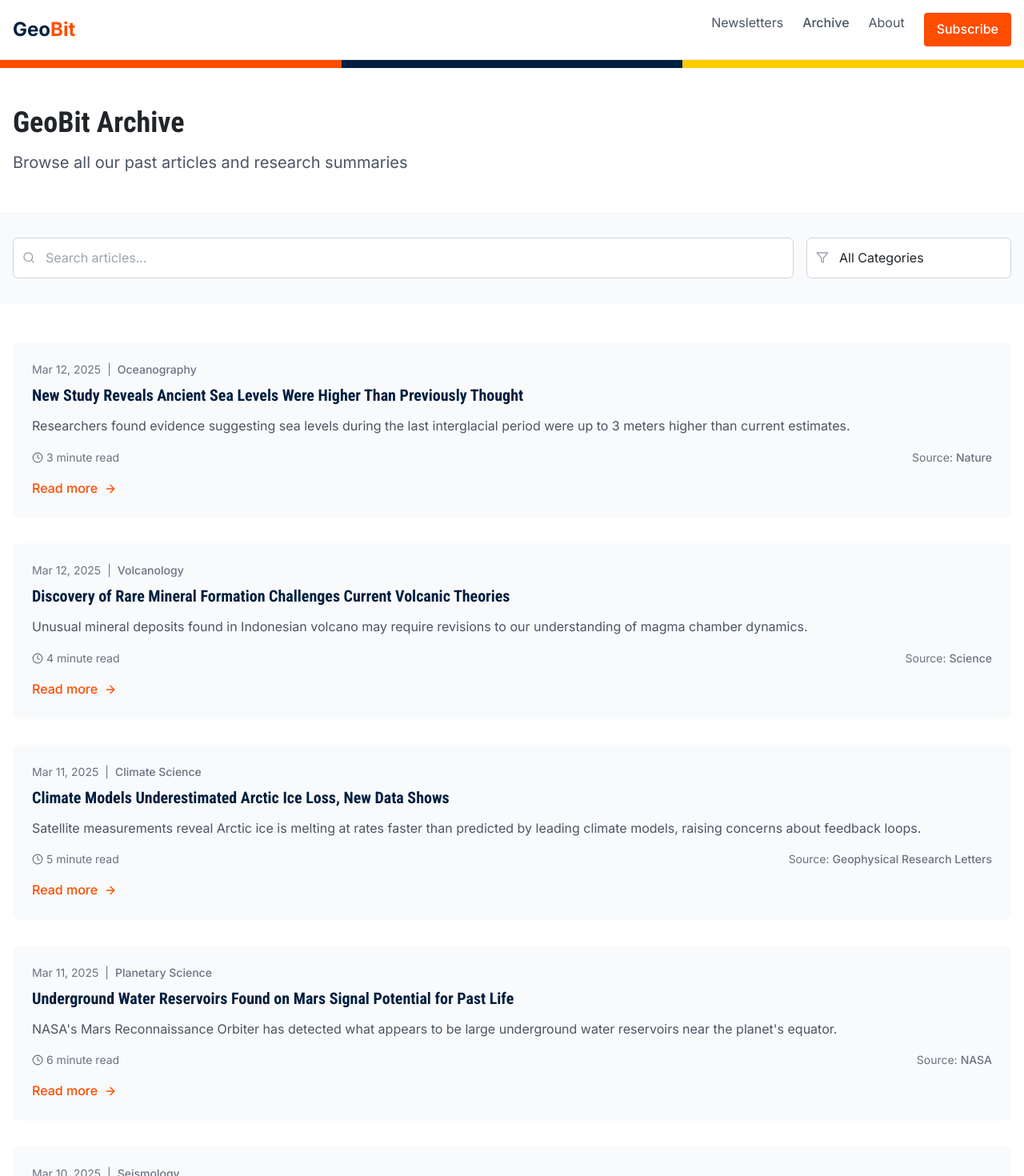
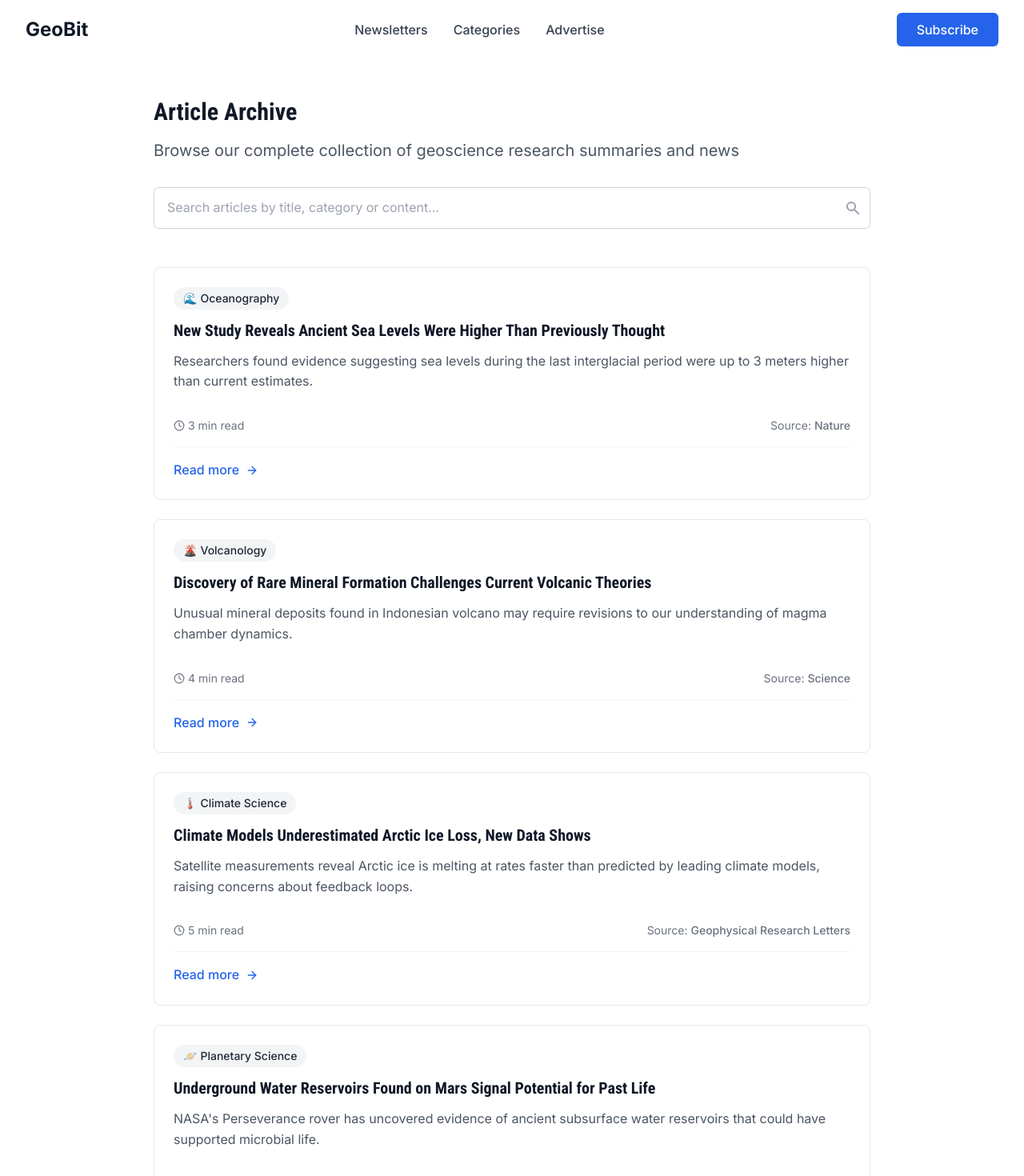
Before and after one commit to szilarddenes/geobit, a Next.js app: page /archive in a window 1280 px wide. Shown: the top 1470 px of the page at 80% size. Built offline with nearby package versions, Linux system fonts and the light colour scheme.

Commit message:
Update archive page to match TLDR.tech style

```diff
--- a/src/pages/archive.js
+++ b/src/pages/archive.js
@@ -1,20 +1,19 @@
 import { useState } from 'react';
-import Head from 'next/head';
-import Link from 'next/link';
-import { FiSearch, FiFilter, FiClock, FiArrowRight } from 'react-icons/fi';
+import Layout from '@/components/layout/Layout';
+import ArticleCard from '@/components/newsletter/ArticleCard';
+import SubscriptionForm from '@/components/newsletter/SubscriptionForm';
 
 export default function Archive() {
   const [searchTerm, setSearchTerm] = useState('');
-  const [categoryFilter, setCategoryFilter] = useState('');
 
-  // Sample archive data - would come from your database in production
-  const articles = [
+  // Sample archive of geoscience articles
+  const allArticles = [
     {
       id: 1,
       title: "New Study Reveals Ancient Sea Levels Were Higher Than Previously Thought",
       category: "Oceanography",
       date: "Mar 12, 2025",
-      readTime: "3 minute read",
+      readTime: "3 min read",
       summary: "Researchers found evidence suggesting sea levels during the last interglacial period were up to 3 meters higher than current estimates.",
       source: "Nature",
     },
@@ -23,7 +22,7 @@ export default function Archive() {
       title: "Discovery of Rare Mineral Formation Challenges Current Volcanic Theories",
       category: "Volcanology",
       date: "Mar 12, 2025",
-      readTime: "4 minute read",
+      readTime: "4 min read",
       summary: "Unusual mineral deposits found in Indonesian volcano may require revisions to our understanding of magma chamber dynamics.",
       source: "Science",
     },
@@ -32,7 +31,7 @@ export default function Archive() {
       title: "Climate Models Underestimated Arctic Ice Loss, New Data Shows",
       category: "Climate Science",
       date: "Mar 11, 2025",
-      readTime: "5 minute read",
+      readTime: "5 min read",
       summary: "Satellite measurements reveal Arctic ice is melting at rates faster than predicted by leading climate models, raising concerns about feedback loops.",
       source: "Geophysical Research Letters",
     },
@@ -41,8 +40,8 @@ export default function Archive() {
       title: "Underground Water Reservoirs Found on Mars Signal Potential for Past Life",
       category: "Planetary Science",
       date: "Mar 11, 2025",
-      readTime: "6 minute read",
-      summary: "NASA's Mars Reconnaissance Orbiter has detected what appears to be large underground water reservoirs near the planet's equator.",
+      readTime: "6 min read",
+      summary: "NASA's Perseverance rover has uncovered evidence of ancient subsurface water reservoirs that could have supported microbial life.",
       source: "NASA",
     },
     {
@@ -50,8 +49,8 @@ export default function Archive() {
       title: "Advanced Seismic Monitoring Tool Shows Promise for Earthquake Prediction",
       category: "Seismology",
       date: "Mar 10, 2025",
-      readTime: "4 minute read",
-      summary: "A new machine learning algorithm can detect subtle patterns in seismic data that may precede major earthquake events.",
+      readTime: "4 min read",
+      summary: "A new AI-powered seismic monitoring system can detect subtle foreshocks with greater accuracy, potentially providing earlier warnings.",
       source: "USGS",
     },
     {
@@ -59,8 +58,8 @@ export default function Archive() {
       title: "Machine Learning Helps Identify New Mineral Deposits in Remote Locations",
       category: "Economic Geology",
       date: "Mar 10, 2025",
-      readTime: "3 minute read",
-      summary: "AI tools are revolutionizing mineral exploration by analyzing satellite imagery and geological data to pinpoint promising exploration sites.",
+      readTime: "3 min read",
+      summary: "Geologists are using machine learning algorithms to identify promising mineral deposits in regions that were previously difficult to survey.",
       source: "Mining Journal",
     },
     {
@@ -68,230 +67,94 @@ export default function Archive() {
       title: "Earth's Magnetic Field Reversal Could Happen Sooner Than Expected",
       category: "Geomagnetism",
       date: "Mar 9, 2025",
-      readTime: "5 minute read",
-      summary: "Recent measurements of Earth's magnetic field suggest the current weakening may be accelerating, potentially leading to a pole reversal within several centuries.",
+      readTime: "5 min read",
+      summary: "New measurements of Earth's magnetic field suggest that a polarity reversal might occur within the next few thousand years, not tens of thousands.",
       source: "Eos",
     },
     {
       id: 8,
-      title: "Paleontologists Discover New Dinosaur Species in Montana Badlands",
-      category: "Paleontology",
-      date: "Mar 8, 2025",
-      readTime: "4 minute read",
-      summary: "A previously unknown species of duck-billed dinosaur has been uncovered, providing new insights into dinosaur diversity in North America.",
-      source: "Journal of Vertebrate Paleontology",
+      title: "Novel Technique Improves Groundwater Contamination Detection",
+      category: "Hydrology",
+      date: "Mar 9, 2025",
+      readTime: "3 min read",
+      summary: "A new spectroscopic method can detect trace contaminants in groundwater at much lower concentrations than previous techniques allowed.",
+      source: "Environmental Science & Technology",
     }
   ];
 
-  // Get unique categories for the filter
-  const categories = [...new Set(articles.map(article => article.category))];
-
-  // Filter articles based on search term and category
-  const filteredArticles = articles.filter(article => {
-    return (
-      (searchTerm === '' ||
-        article.title.toLowerCase().includes(searchTerm.toLowerCase()) ||
-        article.summary?.toLowerCase().includes(searchTerm.toLowerCase())) &&
-      (categoryFilter === '' || article.category === categoryFilter)
-    );
-  });
+  // Filter articles based on search term
+  const filteredArticles = allArticles.filter(article =>
+    article.title.toLowerCase().includes(searchTerm.toLowerCase()) ||
+    article.category.toLowerCase().includes(searchTerm.toLowerCase()) ||
+    article.summary.toLowerCase().includes(searchTerm.toLowerCase())
+  );
 
   return (
-    <div className="min-h-screen bg-white">
-      <Head>
-        <title>Archive | GeoBit</title>
-        <meta name="description" content="Browse archived articles from GeoBit, the TLDR-style newsletter for geoscientists." />
-        <link rel="icon" href="/favicon.ico" />
-      </Head>
+    <Layout
+      title="Archive - GeoBit"
+      description="Browse our archive of geoscience research summaries and news"
+    >
+      <div className="container mx-auto px-4 py-12">
+        <header className="max-w-4xl mx-auto mb-12">
+          <h1 className="text-3xl font-bold text-gray-900 mb-4">
+            Article Archive
+          </h1>
+          <p className="text-xl text-gray-600 mb-8">
+            Browse our complete collection of geoscience research summaries and news
+          </p>
 
-      {/* Header/Navigation */}
-      <header className="bg-white border-b border-gray-200">
-        <div className="container mx-auto px-4 py-4">
-          <div className="flex justify-between items-center">
-            <Link href="/" className="text-2xl font-bold">
-              <span className="text-[#001F3F]">Geo<span className="text-[#FF4D00]">Bit</span></span>
-            </Link>
-            <nav className="hidden md:flex space-x-6">
-              <Link href="/newsletters" className="text-gray-600 hover:text-gray-900">Newsletters</Link>
-              <Link href="/archive" className="text-gray-600 hover:text-gray-900 font-medium">Archive</Link>
-              <Link href="/about" className="text-gray-600 hover:text-gray-900">About</Link>
-              <Link href="/subscribe" className="bg-[#FF4D00] text-white px-4 py-2 rounded font-medium hover:bg-[#E64500]">Subscribe</Link>
-            </nav>
-          </div>
-        </div>
-      </header>
-
-      {/* Section divider - TLDR.tech style */}
-      <div className="section-divider w-full"></div>
-
-      {/* Page Header */}
-      <section className="py-12 bg-white">
-        <div className="container mx-auto px-4">
-          <h1 className="text-3xl md:text-4xl font-bold mb-4">
-            GeoBit Archive
-          </h1>
-          <p className="text-xl text-gray-600 max-w-3xl">
-            Browse all our past articles and research summaries
-          </p>
-        </div>
-      </section>
-
-      {/* Search and Filters */}
-      <section className="py-8 bg-gray-50">
-        <div className="container mx-auto px-4">
-          <div className="flex flex-col md:flex-row gap-4">
-            <div className="relative flex-grow">
-              <div className="absolute inset-y-0 left-0 pl-3 flex items-center pointer-events-none">
-                <FiSearch className="text-gray-400" />
-              </div>
+          {/* Search bar */}
+          <div className="mb-8">
+            <div className="relative">
               <input
                 type="text"
-                placeholder="Search articles..."
-                className="w-full pl-10 pr-4 py-3 border border-gray-300 rounded-md focus:ring-2 focus:ring-[#FF4D00] focus:border-[#FF4D00]"
+                className="w-full px-4 py-3 border border-gray-300 rounded-md focus:ring-2 focus:ring-blue-500 focus:border-blue-500"
+                placeholder="Search articles by title, category or content..."
                 value={searchTerm}
                 onChange={(e) => setSearchTerm(e.target.value)}
               />
-            </div>
-
-            <div className="relative md:w-64">
-              <div className="absolute inset-y-0 left-0 pl-3 flex items-center pointer-events-none">
-                <FiFilter className="text-gray-400" />
+              <div className="absolute inset-y-0 right-0 pr-3 flex items-center pointer-events-none">
+                <svg className="h-5 w-5 text-gray-400" xmlns="http://www.w3.org/2000/svg" viewBox="0 0 20 20" fill="currentColor" aria-hidden="true">
+                  <path fillRule="evenodd" d="M8 4a4 4 0 100 8 4 4 0 000-8zM2 8a6 6 0 1110.89 3.476l4.817 4.817a1 1 0 01-1.414 1.414l-4.816-4.816A6 6 0 012 8z" clipRule="evenodd" />
+                </svg>
               </div>
-              <select
-                className="w-full pl-10 pr-4 py-3 border border-gray-300 rounded-md focus:ring-2 focus:ring-[#FF4D00] focus:border-[#FF4D00] appearance-none bg-white"
-                value={categoryFilter}
-                onChange={(e) => setCategoryFilter(e.target.value)}
-              >
-                <option value="">All Categories</option>
-                {categories.map((category) => (
-                  <option key={category} value={category}>
-                    {category}
-                  </option>
-                ))}
-              </select>
             </div>
           </div>
-        </div>
-      </section>
+        </header>
 
-      {/* Articles */}
-      <section className="py-12 bg-white">
-        <div className="container mx-auto px-4">
+        <section className="max-w-4xl mx-auto mb-16">
           {filteredArticles.length > 0 ? (
-            <div className="space-y-8">
+            <div className="grid gap-6">
               {filteredArticles.map((article) => (
-                <article
-                  key={article.id}
-                  className="bg-gray-50 p-6 rounded-lg hover:shadow-md transition-shadow duration-200"
-                >
-                  <div className="flex items-center text-sm text-gray-500 mb-2">
-                    <span>{article.date}</span>
-                    <span className="mx-2">|</span>
-                    <span className="font-medium">{article.category}</span>
-                  </div>
-                  <h3 className="text-xl font-bold text-[#001F3F] mb-3 hover:text-[#FF4D00] transition-colors duration-200">
-                    {article.title}
-                  </h3>
-                  <p className="text-gray-600 mb-4">{article.summary}</p>
-                  <div className="flex items-center justify-between">
-                    <div className="flex items-center text-sm text-gray-500">
-                      <FiClock className="mr-1" size={14} />
-                      <span>{article.readTime}</span>
-                    </div>
-                    <div className="text-sm text-gray-500">
-                      Source: <span className="font-medium">{article.source}</span>
-                    </div>
-                  </div>
-                  <div className="mt-4">
-                    <Link
-                      href="#"
-                      className="inline-flex items-center text-[#FF4D00] font-medium hover:text-[#E64500]"
-                    >
-                      Read more
-                      <FiArrowRight className="ml-2" />
-                    </Link>
-                  </div>
-                </article>
+                <ArticleCard key={article.id} article={article} />
               ))}
             </div>
           ) : (
             <div className="text-center py-12 bg-gray-50 rounded-lg">
-              <p className="text-gray-600">No articles match your search criteria.</p>
+              <p className="text-xl text-gray-600">No articles found matching your search.</p>
+              <button
+                onClick={() => setSearchTerm('')}
+                className="mt-4 text-blue-600 font-medium hover:text-blue-700"
+              >
+                Clear search
+              </button>
             </div>
           )}
-        </div>
-      </section>
+        </section>
 
-      {/* Newsletter CTA */}
-      <section className="py-16 bg-gray-50">
-        <div className="container mx-auto px-4">
-          <div className="bg-[#001F3F] text-white p-10 rounded-lg max-w-3xl mx-auto text-center">
-            <h2 className="text-2xl font-bold mb-4">Never Miss Important Research</h2>
-            <p className="mb-6">
-              Stay informed with the latest geoscience discoveries, trends, and research summaries delivered directly to your inbox.
-            </p>
-            <form className="max-w-md mx-auto">
-              <div className="flex flex-col sm:flex-row gap-3">
-                <input
-                  type="email"
-                  className="flex-grow px-4 py-3 border-0 rounded-md text-gray-800 focus:ring-2 focus:ring-[#FFCC00]"
-                  placeholder="Enter your email"
-                  required
-                />
-                <button
-                  type="submit"
-                  className="px-6 py-3 bg-[#FFCC00] hover:bg-[#E6B800] text-[#001F3F] font-medium rounded-md transition duration-200 whitespace-nowrap"
-                >
-                  Join Now
-                </button>
-              </div>
-            </form>
+        <section className="max-w-4xl mx-auto mb-16 bg-gray-900 text-white rounded-lg p-8">
+          <h2 className="text-2xl font-bold text-white mb-4">
+            Get Daily Geoscience Updates
+          </h2>
+          <p className="text-gray-300 mb-6">
+            Subscribe to our free daily newsletter and never miss important research updates
+          </p>
+
+          <div className="max-w-lg">
+            <SubscriptionForm theme="dark" />
           </div>
-        </div>
-      </section>
-
-      {/* Section divider */}
-      <div className="section-divider w-full"></div>
-
-      {/* Footer */}
-      <footer className="bg-[#001F3F] text-white py-12">
-        <div className="container mx-auto px-4">
-          <div className="grid md:grid-cols-4 gap-8">
-            <div>
-              <div className="text-2xl font-bold mb-4">GeoBit</div>
-              <p className="text-gray-400 mb-6">
-                A TLDR-style newsletter for geoscientists with the latest research and industry news.
-              </p>
-            </div>
-            <div>
-              <h3 className="text-lg font-bold mb-4">Newsletters</h3>
-              <ul className="space-y-2">
-                <li><Link href="/newsletters/research" className="text-gray-400 hover:text-white">Research Highlights</Link></li>
-                <li><Link href="/newsletters/industry" className="text-gray-400 hover:text-white">Industry News</Link></li>
-                <li><Link href="/newsletters/tools" className="text-gray-400 hover:text-white">Tools & Technology</Link></li>
-              </ul>
-            </div>
-            <div>
-              <h3 className="text-lg font-bold mb-4">Company</h3>
-              <ul className="space-y-2">
-                <li><Link href="/about" className="text-gray-400 hover:text-white">About Us</Link></li>
-                <li><Link href="/advertise" className="text-gray-400 hover:text-white">Advertise</Link></li>
-                <li><Link href="/contact" className="text-gray-400 hover:text-white">Contact</Link></li>
-              </ul>
-            </div>
-            <div>
-              <h3 className="text-lg font-bold mb-4">Legal</h3>
-              <ul className="space-y-2">
-                <li><Link href="/privacy" className="text-gray-400 hover:text-white">Privacy Policy</Link></li>
-                <li><Link href="/terms" className="text-gray-400 hover:text-white">Terms of Service</Link></li>
-              </ul>
-            </div>
-          </div>
-          <div className="border-t border-gray-800 mt-8 pt-8 text-center text-gray-500 text-sm">
-            <p>&copy; {new Date().getFullYear()} GeoBit. All rights reserved.</p>
-          </div>
-        </div>
-      </footer>
-    </div>
+        </section>
+      </div>
+    </Layout>
   );
 }
```
